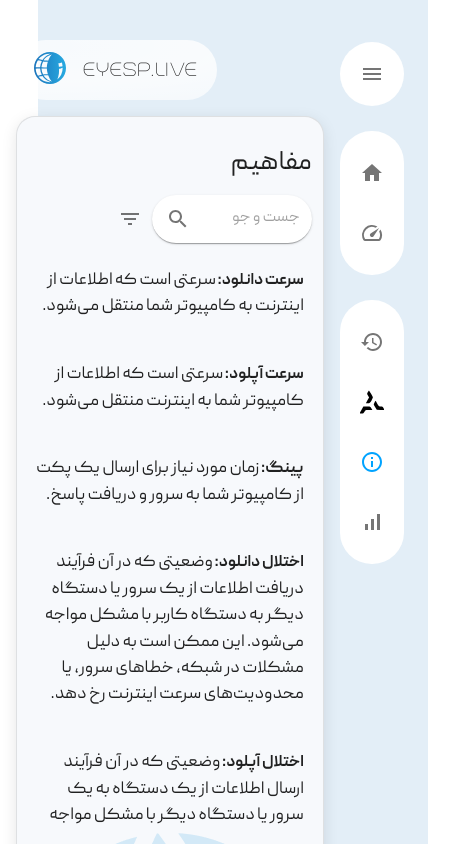
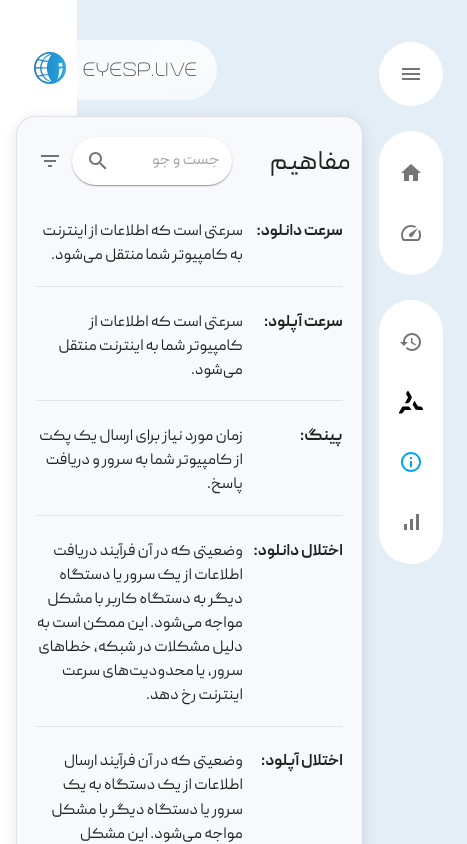
Before and after one commit to Raika-Company/eyesp-v1, a React (Vite) app in the folder client-app/: page /information in a window 390 px wide. Shown: the top 844 px of the page, 467 px wide, since content can reach past the window. Built offline with nearby package versions, Linux system fonts and the light colour scheme.

Commit message:
update information responsive in all device

```diff
--- a/client-app/src/pages/information/NewInformation.jsx
+++ b/client-app/src/pages/information/NewInformation.jsx
@@ -20,10 +20,10 @@ import { useTheme } from "@mui/material/styles";
 // Importing custom LoadingSpinner component for modular structure
 import LoadingSpinner from "../../app/common/LoadingSpinner";
 
+import styles from "./NewInformation.module.css";
 // Assets
 // Importing images used in the Result component
 import informationLogo from "../../../public/icon-information.png";
-import styles from "./NewInformation.module.css";
 import FilterListIcon from "@mui/icons-material/FilterList";
 import Paper from "@mui/material/Paper";
 import InputBase from "@mui/material/InputBase";
@@ -35,7 +35,6 @@ import NewLogo from "../../app/common/NewLogo";
  * @function NewInformation
  * @returns {React.Element} The rendered React component.
  */
-
 const NewInformation = () => {
   const theme = useTheme();
   const bgColor = theme.palette.mode === "light" ? "#f7f9fc" : "#2a2c2f";
@@ -44,7 +43,7 @@ const NewInformation = () => {
   const [error, setError] = useState(null);
   const isSmScreen = useMediaQuery((theme) => theme.breakpoints.down("sm"));
   const isMdScreen = useMediaQuery((theme) => theme.breakpoints.down("md"));
-
+  const isLgScreen = useMediaQuery((theme) => theme.breakpoints.down("lg"));
   /**
    * Fetch definitions data from the server.
    * @async
@@ -62,19 +61,15 @@ const NewInformation = () => {
         setLoading(false);
       }
     };
-
     fetchData();
   }, []);
-
   // Importing custom LoadingSpinner component for modular structure
   if (loading) {
     return <LoadingSpinner />;
   }
-
   if (error) {
     return <div>Error: {error.message}</div>;
   }
-
   return (
     <Container sx={{ height: "calc(100dvh - 2.5rem)" }}>
       <NewLogo />
@@ -82,7 +77,6 @@ const NewInformation = () => {
         my="1rem"
         overflow="hidden"
         sx={{
-          // width: isSmScreen ? "100%" : isMdScreen ? "100%" : "100%",
           height: "auto",
           padding: isSmScreen ? "0.7rem" : "3rem",
           borderRadius: "1.2rem",
@@ -152,11 +146,11 @@ const NewInformation = () => {
           <Box
             sx={{
               overflowX: "hidden",
-              width: isSmScreen ? "100%" : "60%",
+              width: isLgScreen ? "100%" : "60%",
               p: isSmScreen ? "0.5rem" : "1rem",
               direction: "ltr",
             }}
-            className={styles.ScrollBar}
+            className={isMdScreen ? "" : styles.ScrollBar}
           >
             {definitionsData.map((definition) => (
               <DefinitionTerm title={definition.title} key={definition.title}>
@@ -164,7 +158,7 @@ const NewInformation = () => {
               </DefinitionTerm>
             ))}
           </Box>
-          <Box sx={{ mx: "auto" }}>
+          <Box sx={{ mx: "auto", display: isLgScreen ? "none" : "flex" }}>
             <img
               src={informationLogo}
               alt="information-logo"
@@ -187,19 +181,21 @@ const NewInformation = () => {
 const DefinitionTerm = ({ title, children }) => {
   const theme = useTheme();
   const isSmScreen = useMediaQuery((theme) => theme.breakpoints.down("sm"));
-  const isMdScreen = useMediaQuery((theme) => theme.breakpoints.down("md"));
   return (
     <Typography
       component="p"
       gutterBottom
       sx={{
+        borderBottom: isSmScreen ? "1px solid #E2E4E7" : "none",
+        display: "flex",
+        justifyContent: "space-between",
         fontSize: "1.1rem",
         backgroundColor: isSmScreen
           ? "transparent"
           : theme.palette.mode === "dark"
           ? "rgba(0, 0, 0, 0.8)"
           : "rgba(255, 255, 255, 0.8)",
-        borderRadius: "32px",
+        borderRadius: isSmScreen ? "" : "32px",
         py: "1em",
         boxShadow: isSmScreen ? "" : "0px 0px 15px 0px rgba(0, 0, 0, 0.20)",
         direction: "rtl",
@@ -212,16 +208,18 @@ const DefinitionTerm = ({ title, children }) => {
       }}
     >
       <Typography
+        sx={{
+          width: isSmScreen ? "100px" : "27%",
+          mr: isSmScreen ? "0" : "1rem",
+        }}
         component="span"
         fontFamily="PeydaBold"
-        sx={{
-          // marginRight: "0.5em",
-          // marginLeft: "0.4em",
-        }}
       >
         {title}
       </Typography>
-      {children}
+      <Typography sx={{ width: isSmScreen ? "207px" : "100%" }}>
+        {children}
+      </Typography>
     </Typography>
   );
 };
--- a/client-app/src/pages/information/NewInformation.module.css
+++ b/client-app/src/pages/information/NewInformation.module.css
@@ -1,6 +1,6 @@
 .ScrollBar {
     height: 70dvh;
-    overflow-y: scroll;
+    /* overflow-y: scroll; */
 }
 
 .ScrollBar::-webkit-scrollbar {
```
